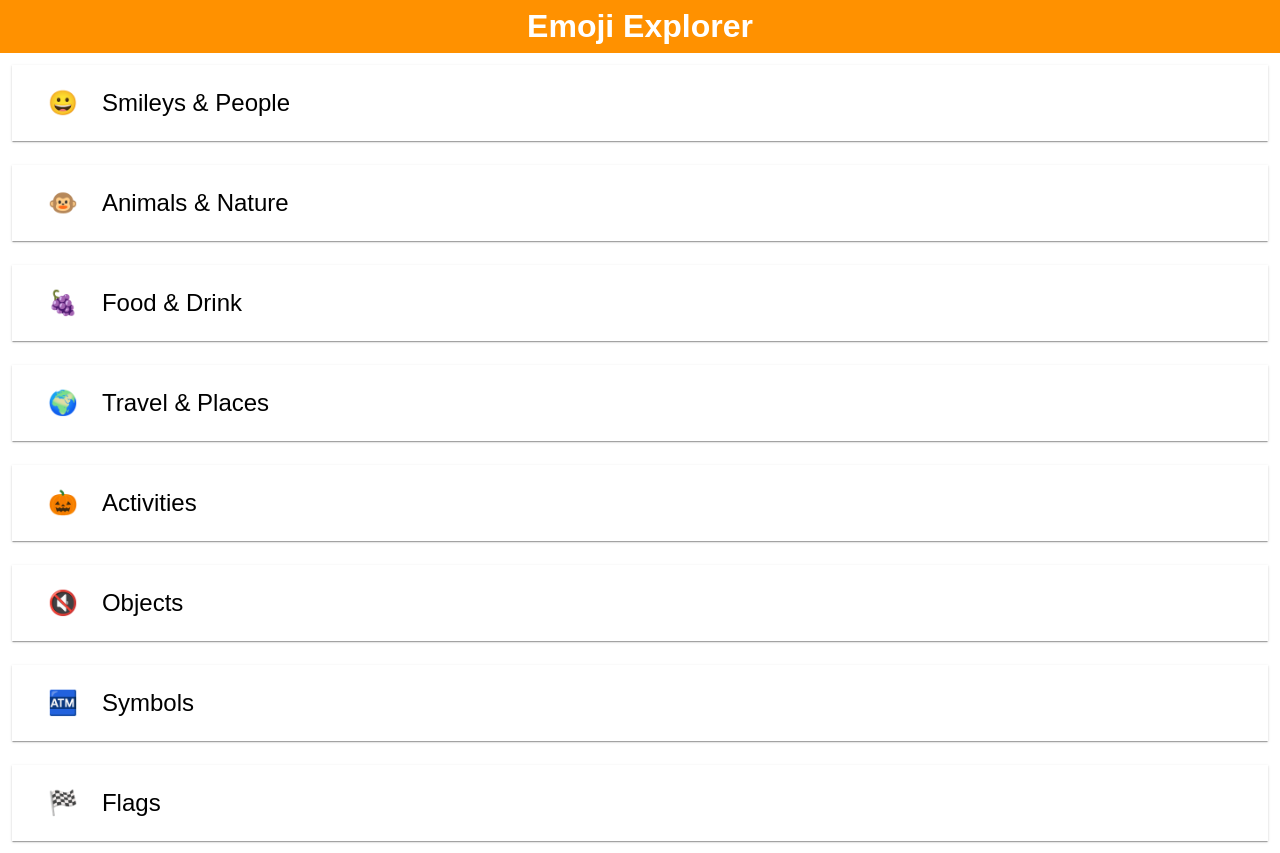
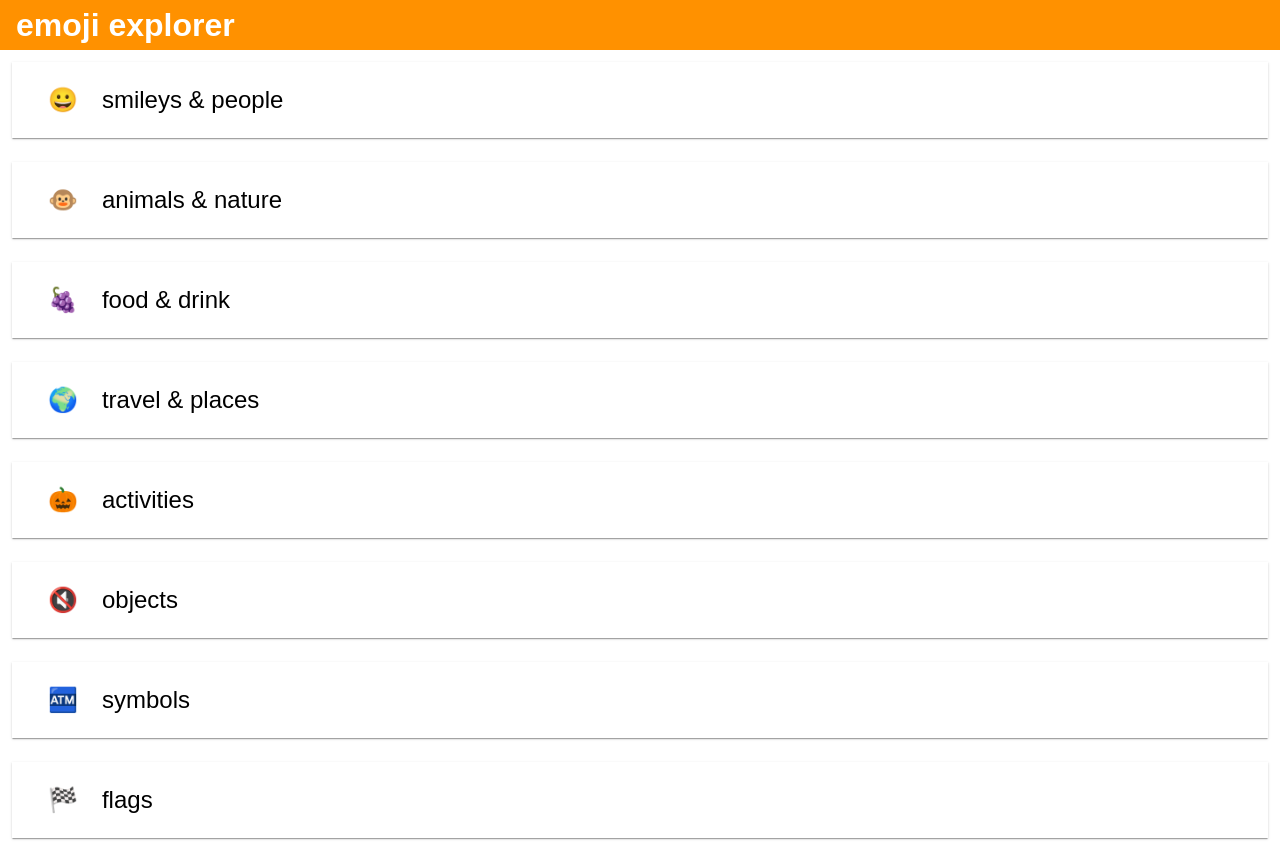
Before and after one commit to kuukienator/emoji-explorer, a React (Create React App) app: page / in a window 1280 px wide. Built offline with nearby package versions, Linux system fonts and the light colour scheme.

Commit message:
made some style changes

```diff
--- a/src/App.css
+++ b/src/App.css
@@ -7,7 +7,16 @@
   background: #ff9100;
   color: white;
   text-align: center;
-  padding: .5em 0;
+  padding: 0 1em;
+  text-transform: lowercase;
+  position: fixed;
+  height: 50px;
+  display: flex;
+  align-items: center;
+}
+
+.content {
+  margin-top: 50px;
 }
 
 .emojiGroup {
@@ -34,7 +43,7 @@
 .emojiEntry {
   text-align: center;
   margin: 0.3em;
-  padding: 0.2em;
+  padding: 0.5em;
   box-shadow: 0 2px 1px -1px rgba(0, 0, 0, .2), 0 1px 1px 0 rgba(0, 0, 0, .14), 0 1px 3px 0 rgba(0, 0, 0, .12);
 }
 
@@ -55,6 +64,7 @@
   margin: .5em;
   font-size: 1.5em;
   text-align: left;
+  text-transform: lowercase;
 }
 
 .emojiGroup-button span {
--- a/src/App.jsx
+++ b/src/App.jsx
@@ -110,13 +110,24 @@ class App extends Component {
         }
     }
 
+    getActiveHeadline() {
+        if (this.state.activeSubgroup) {
+            return this.state.activeSubgroupName.split('-').join(' ');
+        } else if (this.state.activeGroup) {
+            return this.state.activeGroupName;
+        } else {
+            return 'Emoji Explorer';
+        }
+    }
+
     render() {
         return (
             <div className="container">
                 <div className="header">
-                    <h1>Emoji Explorer</h1>
+                    <h1>{this.getActiveHeadline()}</h1>
                 </div>
 
+                <div className="content">
                     {!this.state.activeGroup && (
                         <EmojiGroupButtons
                             groups={this.state.emojiData}
@@ -158,6 +169,7 @@ class App extends Component {
                         <EmojiSubgroup subgroup={this.state.activeSubgroup} />
                     )}
                 </div>
+            </div>
         );
     }
 }
--- a/src/components/EmojiSubgroup/EmojiSubgroup.jsx
+++ b/src/components/EmojiSubgroup/EmojiSubgroup.jsx
@@ -5,7 +5,6 @@ import EmojiGrid from '../EmojiGrid/EmojiGrid';
 const EmojiSubgroup = ({ subgroup }) => {
     return (
         <div>
-            <div>{subgroup.name}</div>
             <EmojiGrid emojis={subgroup.emojis} />
         </div>
     );
```
Lines whose indentation alone changed are shown as unchanged.
